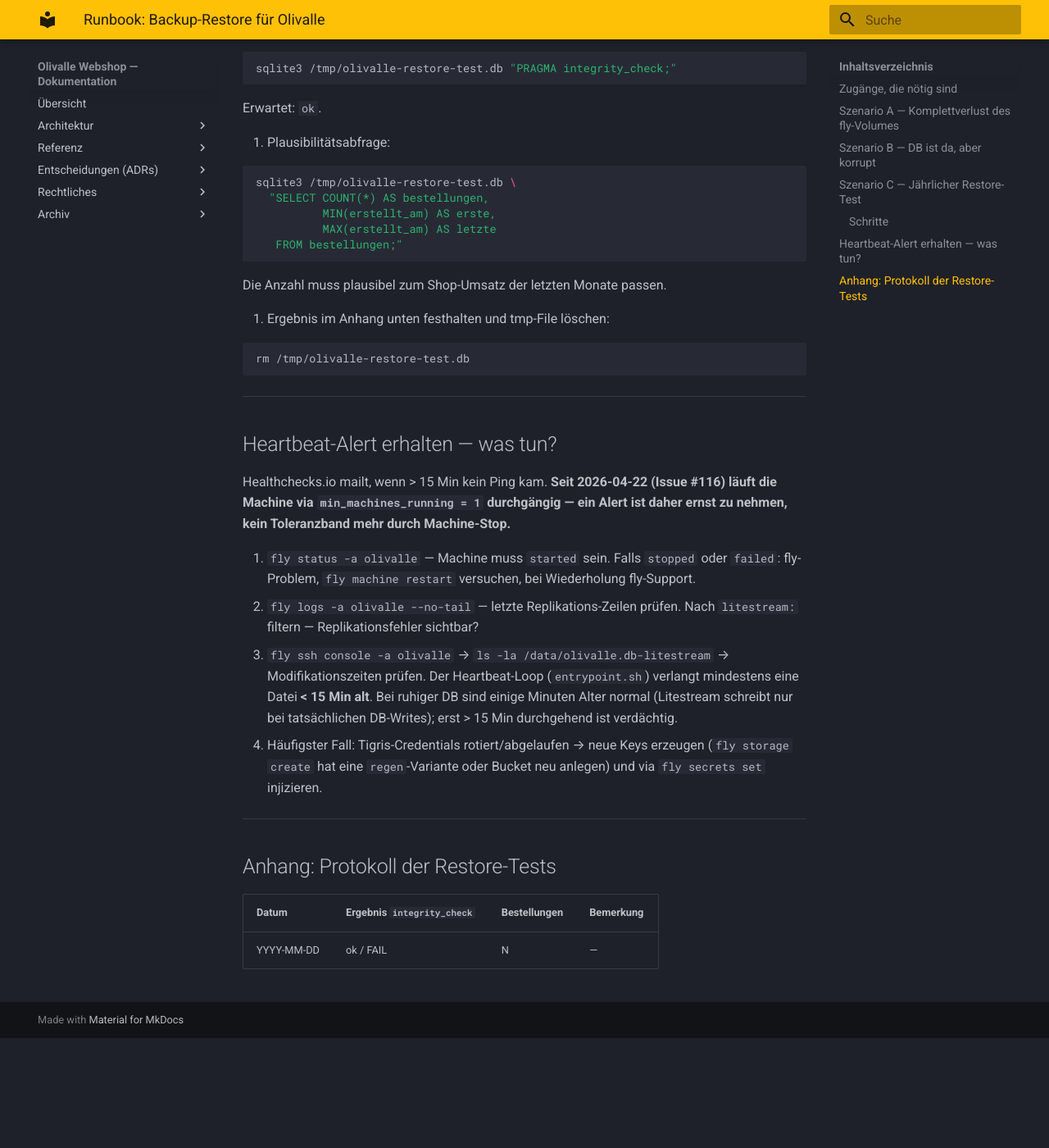
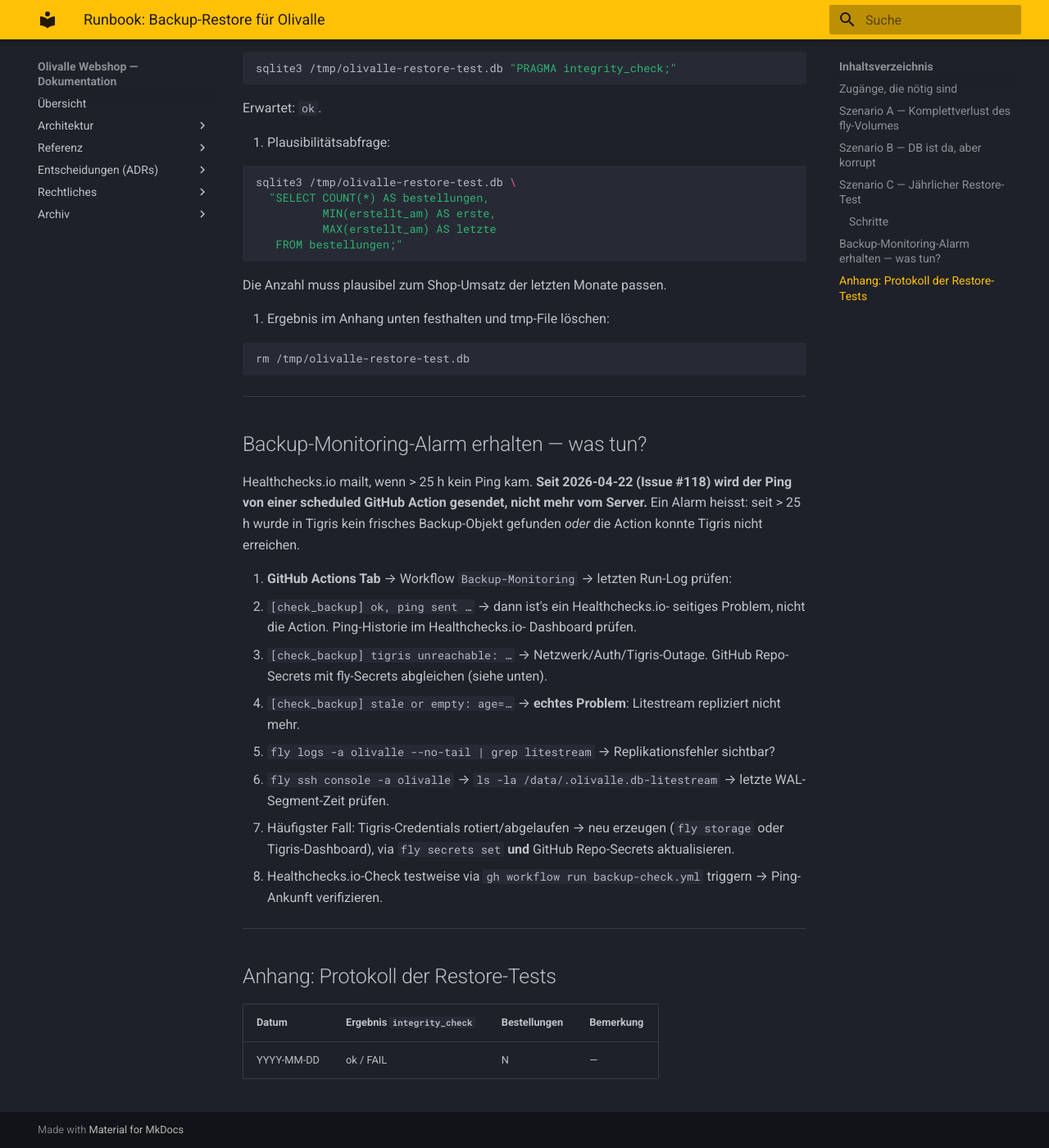
Before and after one commit to konstantinniedermann/olivalle-webshop, an MkDocs documentation site: the page built from docs/runbook-restore.md, in a window 1280 px wide and 1400 px high, scrolled down 2203 px. Shown: the whole window at 82% size. Built offline with MkDocs 1.6.1 and Material for MkDocs 9.7.7, drawn with Linux system fonts in a browser that asks for light colours; before the commit the page ends 3469 px from its top, so only the background shows below that.

Commit message:
docs(runbook): Backup-Monitoring-Alarm statt Heartbeat-Alert (#118)

```diff
--- a/docs/runbook-restore.md
+++ b/docs/runbook-restore.md
@@ -128,26 +128,32 @@ zum Jahrestag der Einführung).
 
 ---
 
-## Heartbeat-Alert erhalten — was tun?
+## Backup-Monitoring-Alarm erhalten — was tun?
 
-Healthchecks.io mailt, wenn > 15 Min kein Ping kam. **Seit 2026-04-22
-(Issue #116) läuft die Machine via `min_machines_running = 1` durchgängig
-— ein Alert ist daher ernst zu nehmen, kein Toleranzband mehr durch
-Machine-Stop.**
+Healthchecks.io mailt, wenn > 25 h kein Ping kam. **Seit 2026-04-22
+(Issue #118) wird der Ping von einer scheduled GitHub Action gesendet,
+nicht mehr vom Server.** Ein Alarm heisst: seit > 25 h wurde in Tigris
+kein frisches Backup-Objekt gefunden *oder* die Action konnte Tigris
+nicht erreichen.
 
-1. `fly status -a olivalle` — Machine muss `started` sein. Falls `stopped`
-   oder `failed`: fly-Problem, `fly machine restart` versuchen, bei
-   Wiederholung fly-Support.
-2. `fly logs -a olivalle --no-tail` — letzte Replikations-Zeilen prüfen.
-   Nach `litestream:` filtern — Replikationsfehler sichtbar?
-3. `fly ssh console -a olivalle` → `ls -la /data/olivalle.db-litestream`
-   → Modifikationszeiten prüfen. Der Heartbeat-Loop (`entrypoint.sh`)
-   verlangt mindestens eine Datei **< 15 Min alt**. Bei ruhiger DB sind
-   einige Minuten Alter normal (Litestream schreibt nur bei tatsächlichen
-   DB-Writes); erst > 15 Min durchgehend ist verdächtig.
-4. Häufigster Fall: Tigris-Credentials rotiert/abgelaufen → neue Keys
-   erzeugen (`fly storage create` hat eine `regen`-Variante oder Bucket
-   neu anlegen) und via `fly secrets set` injizieren.
+1. **GitHub Actions Tab** → Workflow `Backup-Monitoring` → letzten Run-Log
+   prüfen:
+   - `[check_backup] ok, ping sent …` → dann ist's ein Healthchecks.io-
+     seitiges Problem, nicht die Action. Ping-Historie im Healthchecks.io-
+     Dashboard prüfen.
+   - `[check_backup] tigris unreachable: …` → Netzwerk/Auth/Tigris-Outage.
+     GitHub Repo-Secrets mit fly-Secrets abgleichen (siehe unten).
+   - `[check_backup] stale or empty: age=…` → **echtes Problem**:
+     Litestream repliziert nicht mehr.
+2. `fly logs -a olivalle --no-tail | grep litestream` → Replikationsfehler
+   sichtbar?
+3. `fly ssh console -a olivalle` → `ls -la /data/.olivalle.db-litestream`
+   → letzte WAL-Segment-Zeit prüfen.
+4. Häufigster Fall: Tigris-Credentials rotiert/abgelaufen → neu erzeugen
+   (`fly storage` oder Tigris-Dashboard), via `fly secrets set` **und**
+   GitHub Repo-Secrets aktualisieren.
+5. Healthchecks.io-Check testweise via `gh workflow run backup-check.yml`
+   triggern → Ping-Ankunft verifizieren.
 
 ---
 
```
